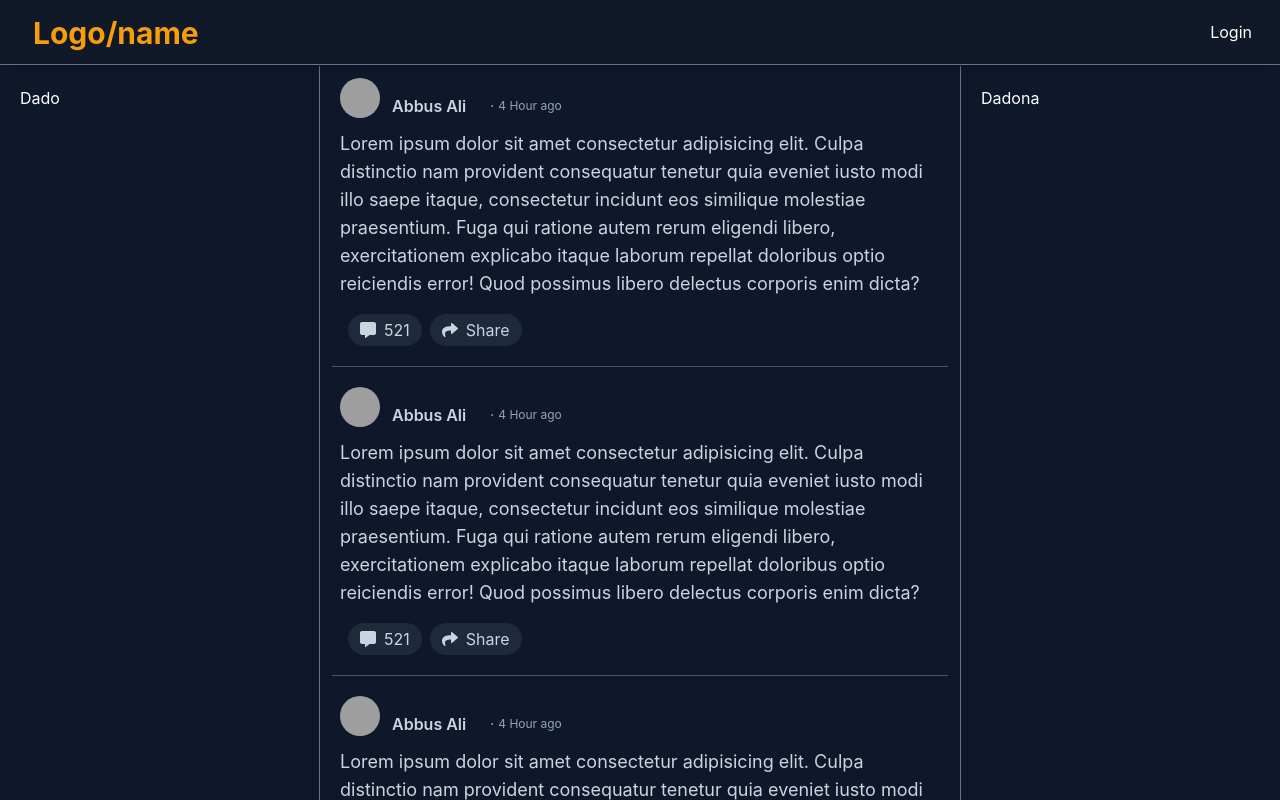
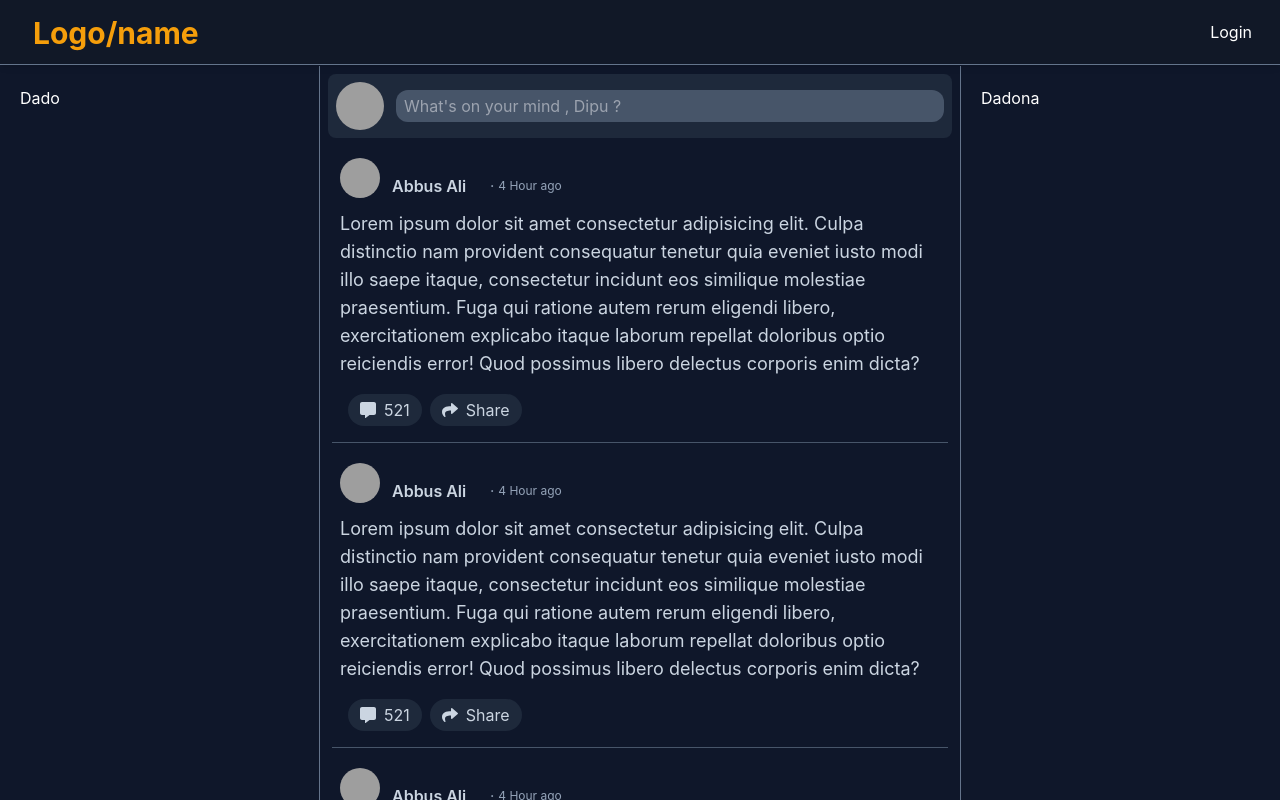
Before and after one commit to dipankar11137/Quires, a React (Create React App) app in the folder quires-client/: page / in a window 1280 px wide. Shown: the top 800 px of the page. Built offline with nearby package versions, Linux system fonts and the light colour scheme; no server answers; grey boxes are pictures that could not be loaded.

Commit message:
add post

```diff
--- /dev/null
+++ b/quires-client/src/Components/Pages/Home/AddPost/AddPost.js
@@ -0,0 +1,18 @@
+import React from 'react';
+
+const AddPost = () => {
+  return (
+    <div className="bg-slate-800 m-2 p-2 rounded-lg">
+      <div className='flex items-center gap-3'>
+        <img
+          className="h-12 w-12 rounded-full"
+          src="https://i.pinimg.com/236x/ed/05/5f/ed055f0364e7fd93364d1bbe48d3631b.jpg"
+          alt=""
+        />
+        <input className='w-full bg-slate-600 rounded-xl pl-2 py-1' placeholder="What's on your mind , Dipu ?" type="text" name="" id="" />
+      </div>
+    </div>
+  );
+};
+
+export default AddPost;
--- a/quires-client/src/Components/Pages/Home/Home Section/HomeSection.js
+++ b/quires-client/src/Components/Pages/Home/Home Section/HomeSection.js
@@ -9,7 +9,8 @@ const HomeSection = () => {
   return (
     <div className="border-b-[1px] border-slate-600 pb-2 mb-3">
       {' '}
-      <div className="px-2 pt-2  pb-1 rounded-xl hover:cursor-pointer ">
+      <div className="  ">
+        <div className="hover:bg-slate-700 px-2 pt-2  hover:cursor-pointer  rounded-xl">
           <div className="flex items-end ">
             {comment && (
               <button
@@ -35,11 +36,12 @@ const HomeSection = () => {
           <div className="mt-3 font-normal  text-lg">
             <h1>
               Lorem ipsum dolor sit amet consectetur adipisicing elit. Culpa
-            distinctio nam provident consequatur tenetur quia eveniet iusto modi
-            illo saepe itaque, consectetur incidunt eos similique molestiae
-            praesentium. Fuga qui ratione autem rerum eligendi libero,
-            exercitationem explicabo itaque laborum repellat doloribus optio
-            reiciendis error! Quod possimus libero delectus corporis enim dicta?
+              distinctio nam provident consequatur tenetur quia eveniet iusto
+              modi illo saepe itaque, consectetur incidunt eos similique
+              molestiae praesentium. Fuga qui ratione autem rerum eligendi
+              libero, exercitationem explicabo itaque laborum repellat doloribus
+              optio reiciendis error! Quod possimus libero delectus corporis
+              enim dicta?
             </h1>
           </div>
 
@@ -54,8 +56,9 @@ const HomeSection = () => {
               <FaShare /> Share
             </button>
           </div>
+        </div>
 
-        {comment && <div className="w-72 h-[1px] bg-slate-700"></div>}
+        {comment && <div className="w-72 h-[1px] bg-slate-700 mt-1"></div>}
         {/* comment */}
         {comment && (
           <div className="pb-1 mt-3 ml-3">
--- a/quires-client/src/Components/Pages/Home/Home.js
+++ b/quires-client/src/Components/Pages/Home/Home.js
@@ -1,5 +1,6 @@
 import React, { useEffect } from 'react';
 import { useLocation } from 'react-router-dom';
+import AddPost from './AddPost/AddPost';
 import HomeSections from './Home Section/HomeSections';
 
 const Home = () => {
@@ -20,6 +21,7 @@ const Home = () => {
           </div>
         </div>
         <div className="col-span-6">
+          <AddPost/>
           <HomeSections />
         </div>
         <div className="col-span-3 border-l-[1px] border-slate-500">
```
Lines whose indentation alone changed are shown as unchanged.
